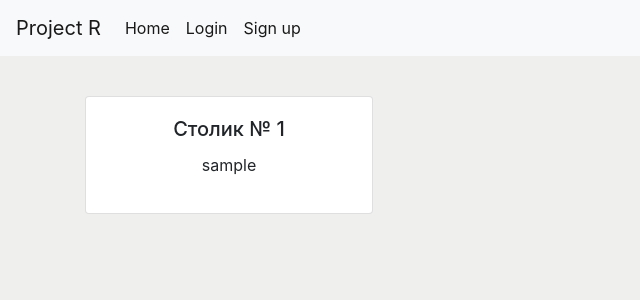
After one commit to abylai-m/Project_R, a Symfony app: template templates/admin/tables.html.twig in a window 1280 px wide. The commit adds this page. Shown: the top 300 px of the page, without its empty margins (0-640 px from the left). Run offline with Twig, Linux system fonts and the light colour scheme; the template is opened without the code that fills it: most values are stand-ins (such as "Sample title", 1, 10 or a date in 2020); some libraries are stand-ins or nearby versions.

Commit message:
feat: show tables to admin

```diff
--- a/public/css/styles.css
+++ b/public/css/styles.css
@@ -9,7 +9,3 @@ html {height:100%}
 main {
     margin-top: 40px;
 }
-
-.card {
-    margin-bottom: 10px;
-}
--- a/src/Controller/TableController.php
+++ b/src/Controller/TableController.php
@@ -28,7 +28,7 @@ class TableController extends AbstractController
         $user = $this->getUser();
         $tables = $this->tableRepository->findFreeOrReservedByUserTables($user);
 
-        return $this->render('customer/reserve-table/free-tables-list.html.twig', [
+        return $this->render('customer/table/free-tables-list.html.twig', [
             'tables' => $tables
         ]);
     }
--- a/src/Entity/User.php
+++ b/src/Entity/User.php
@@ -15,6 +15,7 @@ use Symfony\Component\Security\Core\User\UserInterface;
 class User implements UserInterface
 {
     public const ROLE_CUSTOMER = 'ROLE_CUSTOMER';
+    public const ROLE_ADMIN = 'ROLE_ADMIN';
 
     /**
      * @ORM\Id
--- /dev/null
+++ b/templates/admin/tables.html.twig
@@ -0,0 +1,16 @@
+{% extends 'base.html.twig' %}
+
+{% block title %}Tables{% endblock %}
+
+{% block body %}
+    <div class="card-columns">
+        {% for table in tables %}
+            <div class="card text-center" style="width: 18rem;">
+                <div class="card-body">
+                    <h5 class="card-title">Столик № {{ table.number }}</h5>
+                    <p>{{ table.user ? table.user.username : '' }}</p>
+                </div>
+            </div>
+        {% endfor %}
+    </div>
+{% endblock %}
--- a/templates/base.html.twig
+++ b/templates/base.html.twig
@@ -12,7 +12,7 @@
 
     <body>
         <nav class="navbar navbar-expand-lg navbar-light bg-light">
-            <a class="navbar-brand" href="#">Project R</a>
+            <a class="navbar-brand" href="{{ path('app_homepage') }}">Project R</a>
             <button class="navbar-toggler" type="button" data-toggle="collapse" data-target="#navbarSupportedContent" aria-controls="navbarSupportedContent" aria-expanded="false" aria-label="Toggle navigation">
                 <span class="navbar-toggler-icon"></span>
             </button>
@@ -32,6 +32,12 @@
                     {% if is_granted('ROLE_CUSTOMER') %}
                         <li class="nav-item active">
                             <a class="nav-link" href="{{ path('app_table_list') }}">Reserve table</a>
+                        </li>
+                    {% endif %}
+
+                    {% if is_granted('ROLE_ADMIN') %}
+                        <li class="nav-item active">
+                            <a class="nav-link" href="{{ path('admin.tables') }}">Tables</a>
                         </li>
                     {% endif %}
 
```
Also changed, not shown: src/Controller/Admin/TableController.php (added, +29 -0 lines), src/DataFixtures/UserFixture.php (+9 -0 lines), templates/customer/table/free-tables-list.html.twig (renamed from templates/customer/reserve-table/free-tables-list.html.twig).
